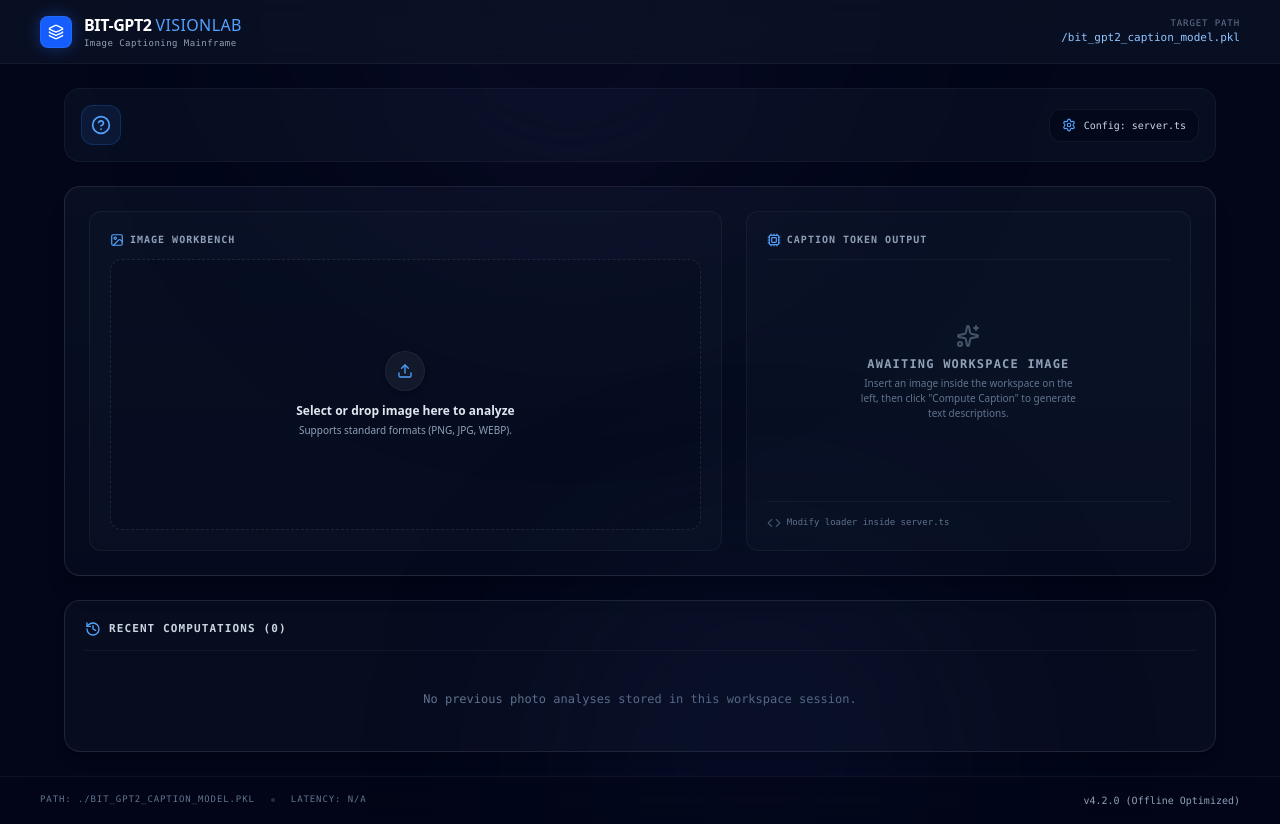
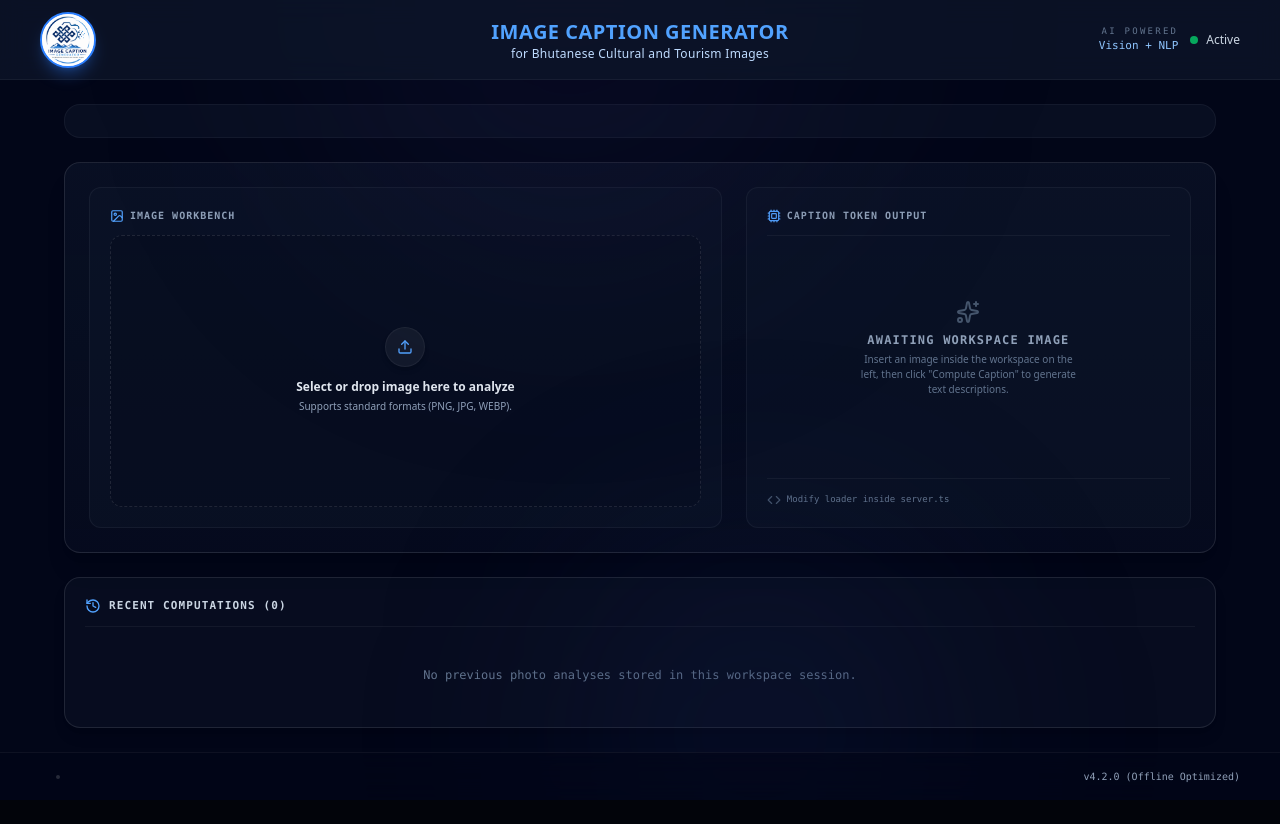
Before and after one commit to Kezangchodenn/Image_Caption_Generator, a React (Vite) app: page / in a window 1280 px wide. After the commit the page ends 800 px from the top, so only its background shows below. Built offline with nearby package versions, Linux system fonts and the light colour scheme.

Commit message:
Update app and add image assets

```diff
--- a/src/App.tsx
+++ b/src/App.tsx
@@ -66,30 +66,59 @@ export default function App() {
       <div className="absolute bottom-0 right-1/4 w-[400px] h-[400px] bg-blue-950/20 rounded-full filter blur-[100px] pointer-events-none translate-y-1/3"></div>
 
       {/* Modern Mainframe Header */}
-      <header id="mainframe-header" className="h-16 shrink-0 flex items-center justify-between px-6 md:px-10 border-b border-white/5 bg-slate-900/60 backdrop-blur-md sticky top-0 z-50">
-        <div className="flex items-center gap-3">
-          <div className="w-8 h-8 bg-blue-600 rounded-lg flex items-center justify-center shadow-[0_0_15px_rgba(37,99,235,0.4)] border border-blue-400/20">
-            <Layers className="w-4 h-4 text-white" />
-          </div>
-          <div>
-            <h1 className="text-sm md:text-base font-black tracking-tight text-white uppercase">
-              BIT-GPT2 <span className="text-blue-400 font-medium tracking-wide">VisionLab</span>
-            </h1>
-            <p className="text-[9px] text-slate-400 font-mono tracking-wider text-left">
-              Image Captioning Mainframe
-            </p>
+      {/* Modern Mainframe Header */}
+<header
+  id="mainframe-header"
+  className="h-20 shrink-0 flex items-center justify-between px-6 md:px-10 border-b border-white/5 bg-slate-900/70 backdrop-blur-md sticky top-0 z-50"
+>
+
+  {/* Left Logo */}
+  <div className="flex items-center">
+    <div className="w-14 h-14 rounded-full overflow-hidden border-2 border-blue-500 shadow-lg shadow-blue-500/30 flex items-center justify-center bg-white">
+      <img
+        src="img/logo.png"
+        className="w-full h-full object-cover rounded-full"
+        alt="Logo"
+      />
     </div>
   </div>
 
-        {/* Setup Quick Status */}
-        <div className="flex items-center gap-4">
-          <div className="hidden sm:flex flex-col items-end text-right">
-            <span className="text-[9px] uppercase tracking-widest text-slate-500 font-mono">TARGET PATH</span>
+  {/* Center Text */}
+  <div className="absolute left-1/2 transform -translate-x-1/2 text-center leading-tight">
+
+    <h1 className="text-sm md:text-xl font-extrabold tracking-wide text-blue-400 uppercase">
+      Image Caption Generator
+    </h1>
+
+    <p className="text-[10px] md:text-xs text-blue-200 font-medium tracking-wide">
+      for Bhutanese Cultural and Tourism Images
+    </p>
+
+  </div>
+
+  {/* Right Status */}
+  <div className="flex items-center gap-3">
+
+    <div className="hidden sm:flex flex-col items-end">
+      <span className="text-[9px] uppercase tracking-[0.25em] text-slate-500 font-mono">
+        AI Powered
+      </span>
+
       <span className="text-[11px] font-mono text-blue-300">
-              /bit_gpt2_caption_model.pkl
+        Vision + NLP
       </span>
     </div>
+
+    <div className="flex items-center gap-2">
+      <div className="w-2 h-2 rounded-full bg-green-400 animate-pulse"></div>
+
+      <span className="hidden md:block text-xs text-slate-300">
+        Active
+      </span>
     </div>
+
+  </div>
+
 </header>
 
       {/* Main Workspace Frame */}
@@ -98,9 +127,9 @@ export default function App() {
         {/* Model Location & Code integration Guidance Card */}
         <div className="bg-slate-900/50 border border-white/5 rounded-2xl p-4 flex flex-col sm:flex-row sm:items-center justify-between gap-4">
           <div className="flex items-start gap-3">
-            <div className="w-10 h-10 rounded-xl bg-blue-500/10 border border-blue-500/20 flex items-center justify-center shrink-0">
+            {/* <div className="w-10 h-10 rounded-xl bg-blue-500/10 border border-blue-500/20 flex items-center justify-center shrink-0">
               <HelpCircle className="w-5 h-5 text-blue-400" />
-            </div>
+            </div> */}
             {/* <div className="space-y-1 text-left">
               <h3 className="text-xs font-bold text-slate-200 uppercase tracking-wider font-mono">Where is the model files code pathway?</h3>
               <p className="text-[11px] text-slate-400 leading-normal">
@@ -108,10 +137,10 @@ export default function App() {
               </p>
             </div> */}
           </div>
-          <div className="flex items-center gap-2 shrink-0 bg-slate-950/60 px-3 py-2 rounded-xl border border-white/5 font-mono text-[10px]">
+          {/* <div className="flex items-center gap-2 shrink-0 bg-slate-950/60 px-3 py-2 rounded-xl border border-white/5 font-mono text-[10px]">
             <Settings className="w-3.5 h-3.5 text-blue-400 animate-spin-slow" />
-            <span className="text-slate-300">Config: server.ts</span>
-          </div>
+            <span className="text-slate-300"></span>
+          </div> */}
         </div>
 
         {/* Main interactive section carrying UplinkDesk */}
@@ -199,9 +228,9 @@ export default function App() {
       {/* Footer Info */}
       <footer id="mainframe-footer" className="h-12 shrink-0 border-t border-white/5 bg-slate-950/60 backdrop-blur-md px-6 md:px-10 flex items-center justify-between text-[10px] text-slate-500 mt-auto">
         <div className="flex items-center gap-x-4 font-mono uppercase tracking-widest text-[9px]">
-          <span>Path: ./bit_gpt2_caption_model.pkl</span>
+          <span></span>
           <span className="w-1 h-1 bg-white/15 rounded-full"></span>
-          <span>Latency: {lastProcessedTime ? `${lastProcessedTime}ms` : "N/A"}</span>
+          {/* <span> {lastProcessedTime ? `${lastProcessedTime}ms` : "N/A"}</span> */}
         </div>
         <div>
           <span className="font-mono text-slate-400">v4.2.0 (Offline Optimized)</span>
```
Also changed, not shown: img/logo.png (added). Lines whose indentation alone changed are shown as unchanged.
